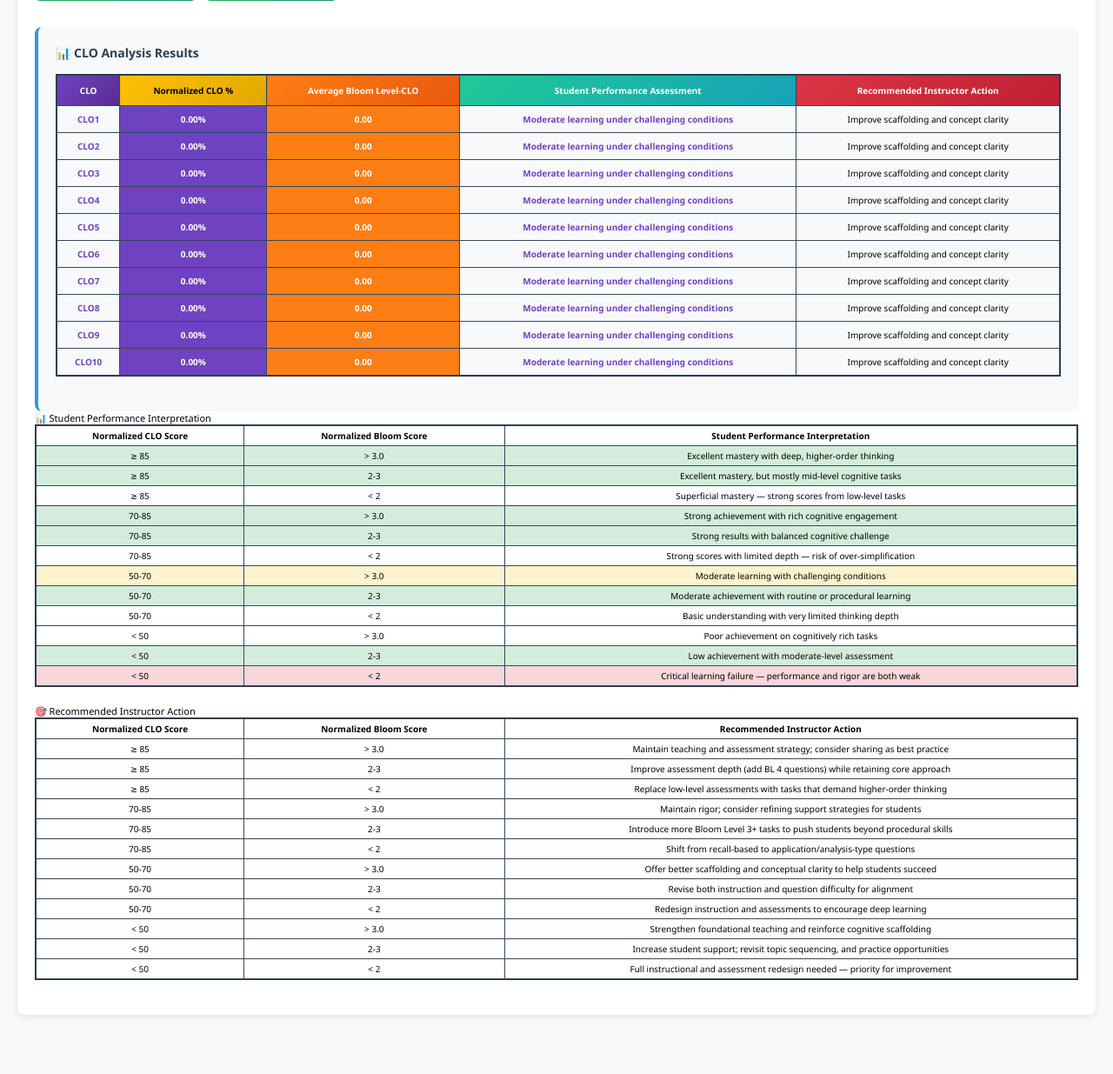
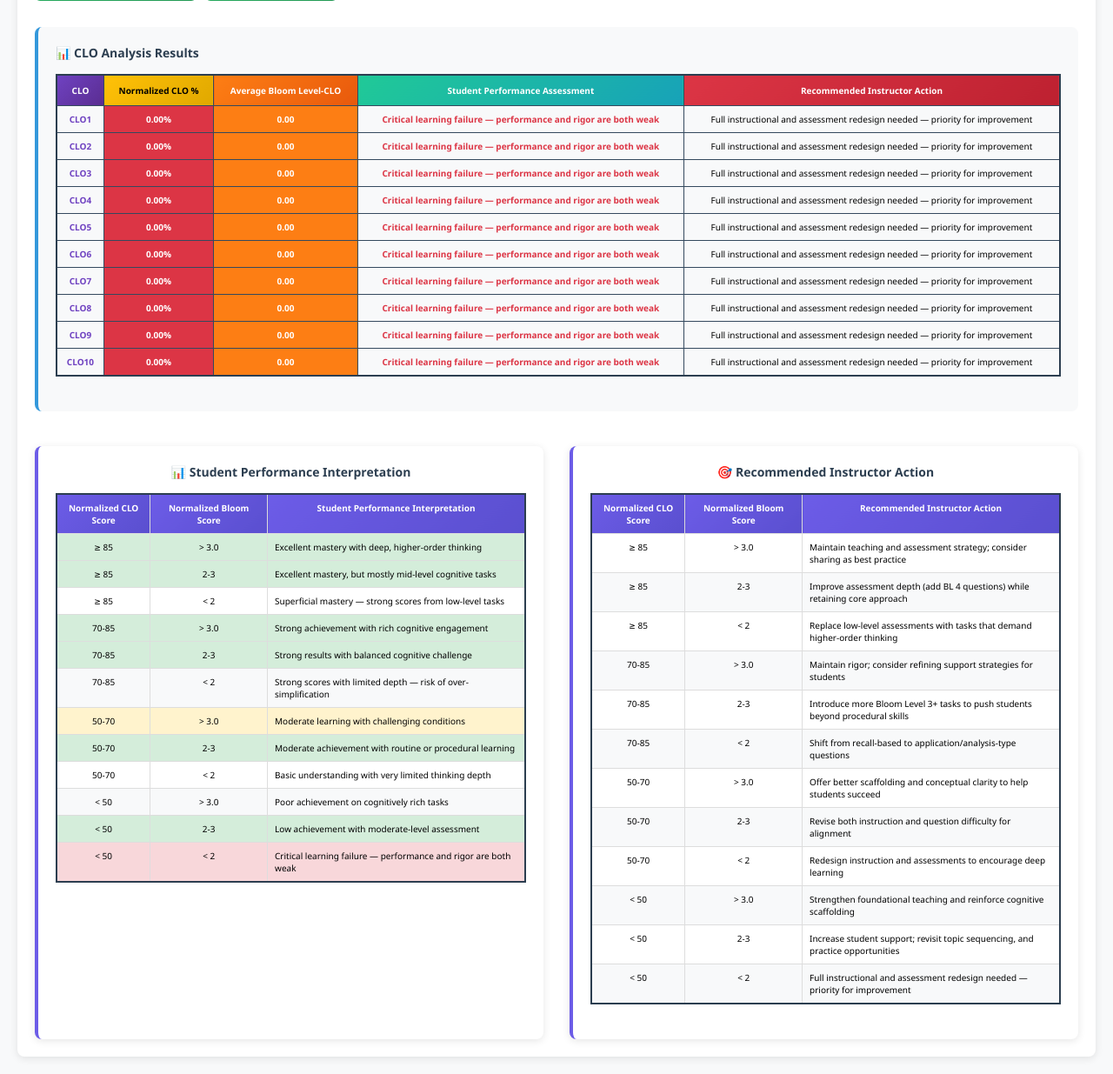
Before and after one commit to Canatalay37/Evaluating-system, a Flask app: page /bloom_level_mapping in a window 1280 px wide. Shown: the part 475-1710 px from the top of the page at 87% size. Before the commit the page ends 1644 px from the top, so only its background shows below. Run offline with Flask 2, Linux system fonts and the light colour scheme.

Commit message:
tablolar entegre edildi

```diff
--- a/templates/bloom_mapping.html
+++ b/templates/bloom_mapping.html
@@ -179,11 +179,65 @@
             box-shadow: 0 4px 12px rgba(0, 123, 255, 0.3);
         }
 
+        /* Information Tables Styles */
+        .info-section {
+            margin-top: 40px;
+            display: grid;
+            grid-template-columns: 1fr 1fr;
+            gap: 30px;
+        }
+        .info-table-container {
+            background: white;
+            padding: 20px;
+            border-radius: 8px;
+            box-shadow: 0 2px 10px rgba(0,0,0,0.1);
+            border-left: 4px solid #6c5ce7;
+        }
+        .info-table-title {
+            font-size: 14px;
+            font-weight: bold;
+            color: #2c3e50;
+            margin-bottom: 15px;
+            text-align: center;
+        }
+        .info-table {
+            border-collapse: collapse;
+            width: 100%;
+            font-size: 11px;
+        }
+        .info-table th, .info-table td {
+            border: 1px solid #ddd;
+            padding: 8px;
+            text-align: left;
+            vertical-align: top;
+        }
+        .info-table th {
+            background: linear-gradient(135deg, #6c5ce7, #5a4fcf);
+            color: white;
+            font-weight: bold;
+            text-align: center;
+        }
+        .info-table tr:nth-child(even) {
+            background-color: #f8f9fa;
+        }
+        .info-table tr:hover {
+            background-color: #e9ecef;
+        }
+        .bl-level {
+            font-weight: bold;
+            color: #6c5ce7;
+            text-align: center;
+        }
+
         /* Responsive adjustments */
         @media (max-width: 1200px) {
             body { font-size: 10px; }
             th, td { padding: 2px 1px; font-size: 9px; }
             .input-cell input { width: 30px; height: 18px; }
+            .info-section {
+                grid-template-columns: 1fr;
+                gap: 20px;
+            }
         }
     </style>
 </head>
@@ -345,26 +399,59 @@
                 {% set normalized_clo = ((clo_results[clo_idx]['weighted_clo_score'] / clo_results[clo_idx]['max_clo_score']) * 100) if clo_results and clo_idx < clo_results|length and clo_results[clo_idx]['max_clo_score'] > 0 else 0 %}
                 {% set avg_bloom_level = (clo_results[clo_idx]['weighted_bloom_score'] / clo_results[clo_idx]['average_bloom_score']) if clo_results and clo_idx < clo_results|length and clo_results[clo_idx]['average_bloom_score'] > 0 else 0 %}
 
-                {% if normalized_clo >= 70 %}
+                {# Alt tablolardaki aralıklara göre performance ve recommendation belirleme #}
+                {% if normalized_clo >= 85 and avg_bloom_level > 3.0 %}
                     {% set performance_color = "#28a745" %}
-                    {% set performance_text = "Excellent achievement with advanced learning" %}
-                    {% set recommendation_text = "Maintain current teaching approach" %}
-                {% elif normalized_clo >= 60 %}
+                    {% set performance_text = "Excellent mastery with deep, higher-order thinking" %}
+                    {% set recommendation_text = "Maintain teaching and assessment strategy; consider sharing as best practice" %}
+                {% elif normalized_clo >= 85 and avg_bloom_level >= 2 and avg_bloom_level <= 3 %}
+                    {% set performance_color = "#28a745" %}
+                    {% set performance_text = "Excellent mastery, but mostly mid-level cognitive tasks" %}
+                    {% set recommendation_text = "Improve assessment depth (add BL 4 questions) while retaining core approach" %}
+                {% elif normalized_clo >= 85 and avg_bloom_level < 2 %}
                     {% set performance_color = "#ffc107" %}
-                    {% set performance_text = "Good achievement with solid learning" %}
-                    {% set recommendation_text = "Minor adjustments may be beneficial" %}
-                {% elif normalized_clo >= 50 %}
+                    {% set performance_text = "Superficial mastery — strong scores from low-level tasks" %}
+                    {% set recommendation_text = "Replace low-level assessments with tasks that demand higher-order thinking" %}
+                {% elif normalized_clo >= 70 and normalized_clo < 85 and avg_bloom_level > 3.0 %}
+                    {% set performance_color = "#28a745" %}
+                    {% set performance_text = "Strong achievement with rich cognitive engagement" %}
+                    {% set recommendation_text = "Maintain rigor; consider refining support strategies for students" %}
+                {% elif normalized_clo >= 70 and normalized_clo < 85 and avg_bloom_level >= 2 and avg_bloom_level <= 3 %}
+                    {% set performance_color = "#28a745" %}
+                    {% set performance_text = "Strong results with balanced cognitive challenge" %}
+                    {% set recommendation_text = "Introduce more Bloom Level 3+ tasks to push students beyond procedural skills" %}
+                {% elif normalized_clo >= 70 and normalized_clo < 85 and avg_bloom_level < 2 %}
+                    {% set performance_color = "#ffc107" %}
+                    {% set performance_text = "Strong scores with limited depth — risk of over-simplification" %}
+                    {% set recommendation_text = "Shift from recall-based to application/analysis-type questions" %}
+                {% elif normalized_clo >= 50 and normalized_clo < 70 and avg_bloom_level > 3.0 %}
                     {% set performance_color = "#fd7e14" %}
+                    {% set performance_text = "Moderate learning with challenging conditions" %}
+                    {% set recommendation_text = "Offer better scaffolding and conceptual clarity to help students succeed" %}
+                {% elif normalized_clo >= 50 and normalized_clo < 70 and avg_bloom_level >= 2 and avg_bloom_level <= 3 %}
+                    {% set performance_color = "#28a745" %}
                     {% set performance_text = "Moderate achievement with routine or procedural learning" %}
-                    {% set recommendation_text = "Revise teaching and assessment alignment" %}
-                {% elif normalized_clo >= 30 %}
+                    {% set recommendation_text = "Revise both instruction and question difficulty for alignment" %}
+                {% elif normalized_clo >= 50 and normalized_clo < 70 and avg_bloom_level < 2 %}
+                    {% set performance_color = "#ffc107" %}
+                    {% set performance_text = "Basic understanding with very limited thinking depth" %}
+                    {% set recommendation_text = "Redesign instruction and assessments to encourage deep learning" %}
+                {% elif normalized_clo < 50 and avg_bloom_level > 3.0 %}
+                    {% set performance_color = "#6f42c1" %}
+                    {% set performance_text = "Poor achievement on cognitively rich tasks" %}
+                    {% set recommendation_text = "Strengthen foundational teaching and reinforce cognitive scaffolding" %}
+                {% elif normalized_clo < 50 and avg_bloom_level >= 2 and avg_bloom_level <= 3 %}
+                    {% set performance_color = "#28a745" %}
+                    {% set performance_text = "Low achievement with moderate-level assessment" %}
+                    {% set recommendation_text = "Increase student support; revisit topic sequencing, and practice opportunities" %}
+                {% elif normalized_clo < 50 and avg_bloom_level < 2 %}
                     {% set performance_color = "#dc3545" %}
                     {% set performance_text = "Critical learning failure — performance and rigor are both weak" %}
-                    {% set recommendation_text = "Full redesign of course delivery and assessments needed" %}
+                    {% set recommendation_text = "Full instructional and assessment redesign needed — priority for improvement" %}
                 {% else %}
-                    {% set performance_color = "#6f42c1" %}
-                    {% set performance_text = "Moderate learning under challenging conditions" %}
-                    {% set recommendation_text = "Improve scaffolding and concept clarity" %}
+                    {% set performance_color = "#6c757d" %}
+                    {% set performance_text = "No data available for assessment" %}
+                    {% set recommendation_text = "Please ensure all data is properly entered" %}
                 {% endif %}
 
                 <tr style="{% if loop.index0 % 2 == 0 %}background-color: #f8f9fa;{% endif %}">
@@ -386,7 +473,8 @@
         </tbody>
     </table>
 </div>
- <!-- Information Tables Section -->
+
+    <!-- Information Tables Section -->
     <div class="info-section">
         <!-- Student Performance Interpretation Table -->
         <div class="info-table-container">
```
